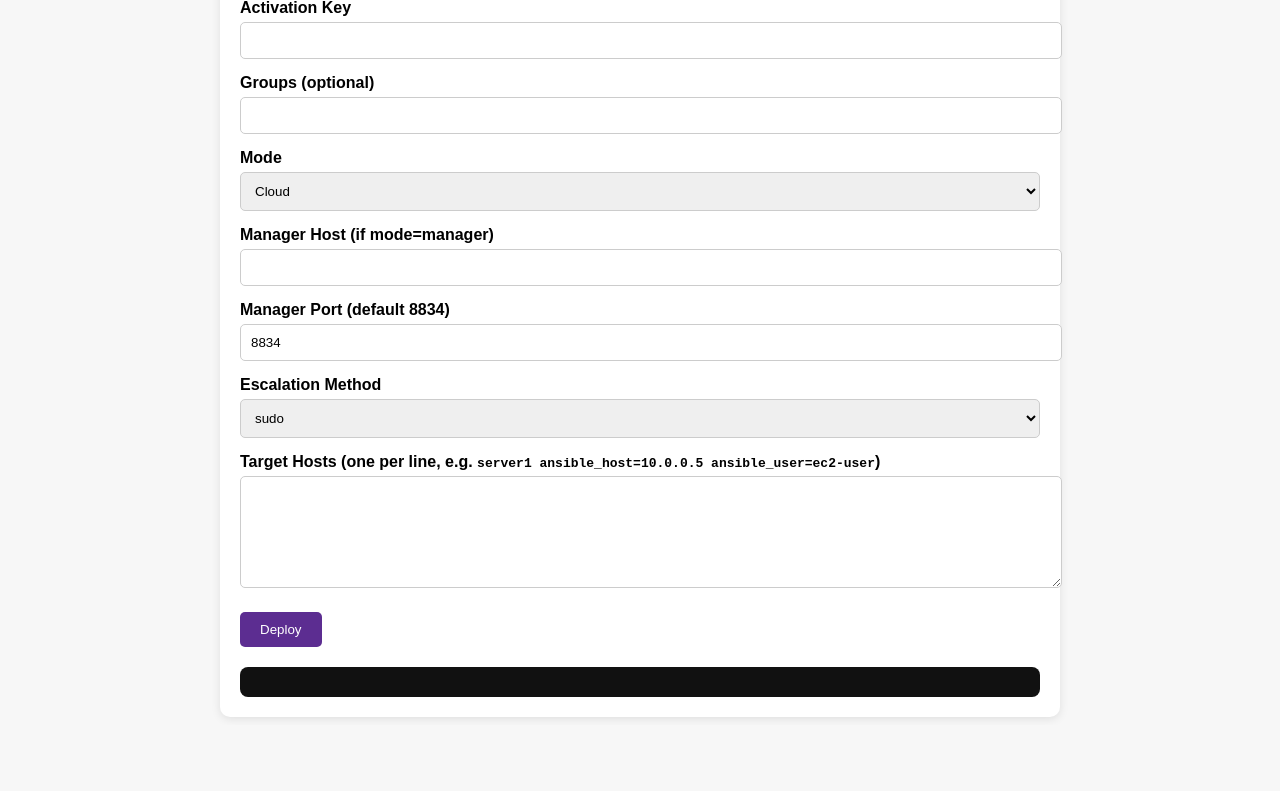
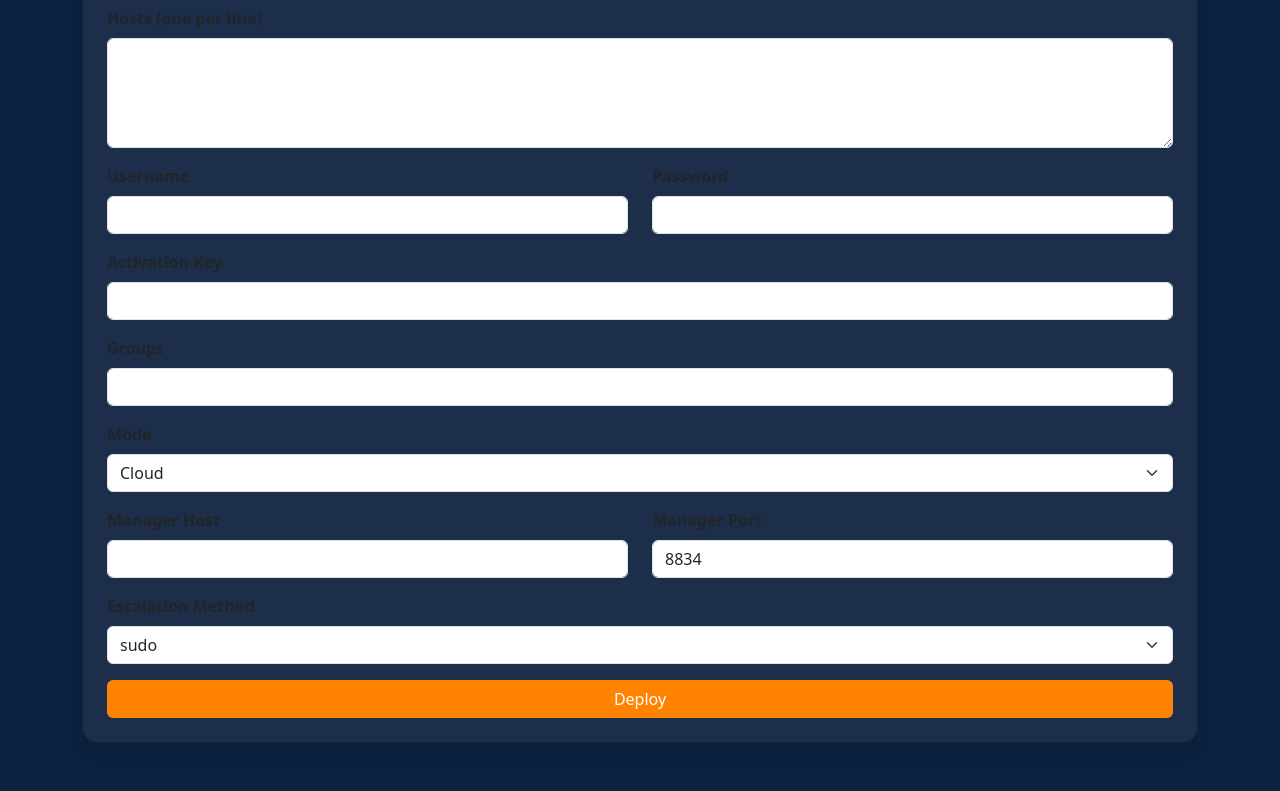
Before and after one commit to cjk303/tenable, a plain HTML site: page index.html in a window 1280 px wide. Shown: the part 129-920 px from the top of the page. Before the commit the page ends 854 px from the top, so only its background shows below. Drawn offline with nearby package versions, Linux system fonts and the light colour scheme; no server answers.

Commit message:
Update index.html

```diff
--- a/index.html
+++ b/index.html
@@ -1,82 +1,71 @@
 <!DOCTYPE html>
 <html>
 <head>
+  <meta charset="utf-8">
   <title>Nessus Agent Deployment</title>
-  <script src="https://cdnjs.cloudflare.com/ajax/libs/socket.io/4.7.2/socket.io.min.js"></script>
+  <link href="https://cdn.jsdelivr.net/npm/bootstrap@5.3.2/dist/css/bootstrap.min.css" rel="stylesheet">
   <style>
-    body { font-family: Arial, sans-serif; background: #f7f7f7; }
-    .container { max-width: 800px; margin: auto; background: white; padding: 20px; margin-top: 40px; border-radius: 10px; box-shadow: 0px 2px 10px rgba(0,0,0,0.1);}
-    h2 { color: #5c2d91; }
-    label { display: block; margin-top: 15px; font-weight: bold; }
-    input, textarea, select { width: 100%; padding: 10px; margin-top: 5px; border: 1px solid #ccc; border-radius: 5px; }
-    button { margin-top: 20px; padding: 10px 20px; background: #5c2d91; color: white; border: none; border-radius: 5px; cursor: pointer; }
-    button:hover { background: #43206b; }
-    #logs { background: #111; color: #0f0; padding: 15px; border-radius: 8px; margin-top: 20px; max-height: 400px; overflow-y: auto; font-family: monospace; white-space: pre-wrap; }
-    #status { margin-top: 15px; font-weight: bold; }
+    body { background-color: #0C2340; color: white; }
+    .card { background-color: #1C2E4A; border-radius: 1rem; }
+    .form-label { font-weight: bold; }
+    .btn-epiq { background-color: #FF8200; color: white; }
+    .btn-epiq:hover { background-color: #e67300; }
   </style>
 </head>
 <body>
-  <div class="container">
-    <h2>Nessus Agent Deployment</h2>
-    <form id="deployForm">
-      <label>Activation Key</label>
-      <input type="text" name="activation_key" required>
-
-      <label>Groups (optional)</label>
-      <input type="text" name="groups">
-
-      <label>Mode</label>
-      <select name="mode">
+  <div class="container py-5">
+    <div class="card shadow p-4">
+      <h2 class="mb-4 text-center">Nessus Agent Deployment</h2>
+      <form method="post">
+        <div class="mb-3">
+          <label class="form-label">Hosts (one per line)</label>
+          <textarea name="hosts" class="form-control" rows="4" required></textarea>
+        </div>
+        <div class="row">
+          <div class="col-md-6 mb-3">
+            <label class="form-label">Username</label>
+            <input type="text" name="username" class="form-control" required>
+          </div>
+          <div class="col-md-6 mb-3">
+            <label class="form-label">Password</label>
+            <input type="password" name="password" class="form-control" required>
+          </div>
+        </div>
+        <div class="mb-3">
+          <label class="form-label">Activation Key</label>
+          <input type="text" name="activation_key" class="form-control" required>
+        </div>
+        <div class="mb-3">
+          <label class="form-label">Groups</label>
+          <input type="text" name="groups" class="form-control">
+        </div>
+        <div class="mb-3">
+          <label class="form-label">Mode</label>
+          <select name="mode" class="form-select">
             <option value="cloud">Cloud</option>
             <option value="manager">Manager</option>
           </select>
-
-      <label>Manager Host (if mode=manager)</label>
-      <input type="text" name="manager_host">
-
-      <label>Manager Port (default 8834)</label>
-      <input type="text" name="manager_port" value="8834">
-
-      <label>Escalation Method</label>
-      <select name="escalate_method">
+        </div>
+        <div class="row">
+          <div class="col-md-6 mb-3">
+            <label class="form-label">Manager Host</label>
+            <input type="text" name="manager_host" class="form-control">
+          </div>
+          <div class="col-md-6 mb-3">
+            <label class="form-label">Manager Port</label>
+            <input type="text" name="manager_port" value="8834" class="form-control">
+          </div>
+        </div>
+        <div class="mb-3">
+          <label class="form-label">Escalation Method</label>
+          <select name="escalate_method" class="form-select">
             <option value="sudo">sudo</option>
             <option value="dzdo">dzdo</option>
           </select>
-
-      <label>Target Hosts (one per line, e.g. <code>server1 ansible_host=10.0.0.5 ansible_user=ec2-user</code>)</label>
-      <textarea name="hosts" rows="6" required></textarea>
-
-      <button type="submit">Deploy</button>
+        </div>
+        <button type="submit" class="btn btn-epiq w-100">Deploy</button>
       </form>
-
-    <div id="status"></div>
-    <div id="logs"></div>
     </div>
-
-  <script>
-    const socket = io();
-    const form = document.getElementById("deployForm");
-    const logsDiv = document.getElementById("logs");
-    const statusDiv = document.getElementById("status");
-
-    form.addEventListener("submit", function(e) {
-      e.preventDefault();
-      logsDiv.innerHTML = "";
-      statusDiv.innerHTML = "⏳ Deployment in progress...";
-      const formData = new FormData(form);
-      const data = {};
-      formData.forEach((value, key) => data[key] = value);
-      socket.emit("run_playbook", data);
-    });
-
-    socket.on("log", function(msg) {
-      logsDiv.innerHTML += msg.line + "\n";
-      logsDiv.scrollTop = logsDiv.scrollHeight;
-    });
-
-    socket.on("status", function(msg) {
-      statusDiv.innerHTML = msg.msg;
-    });
-  </script>
+  </div>
 </body>
 </html>
```
Lines whose indentation alone changed are shown as unchanged.
